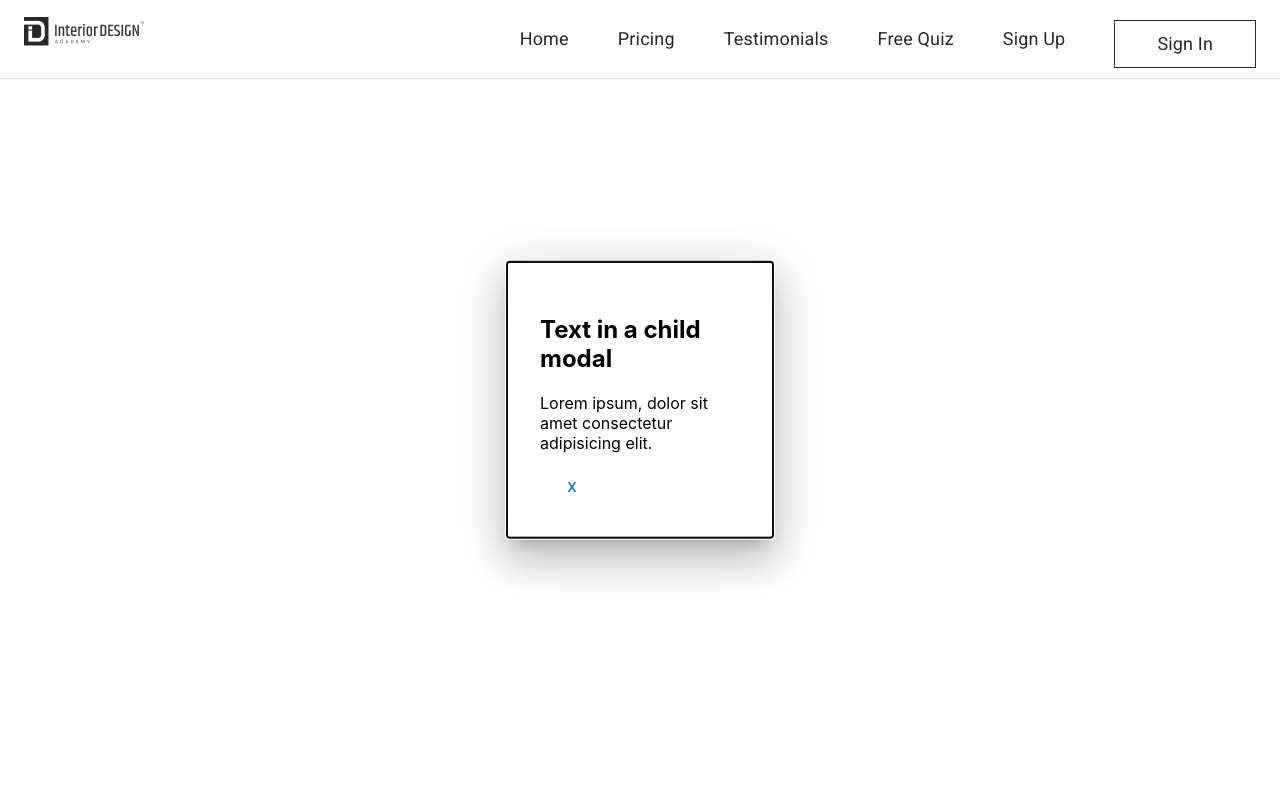
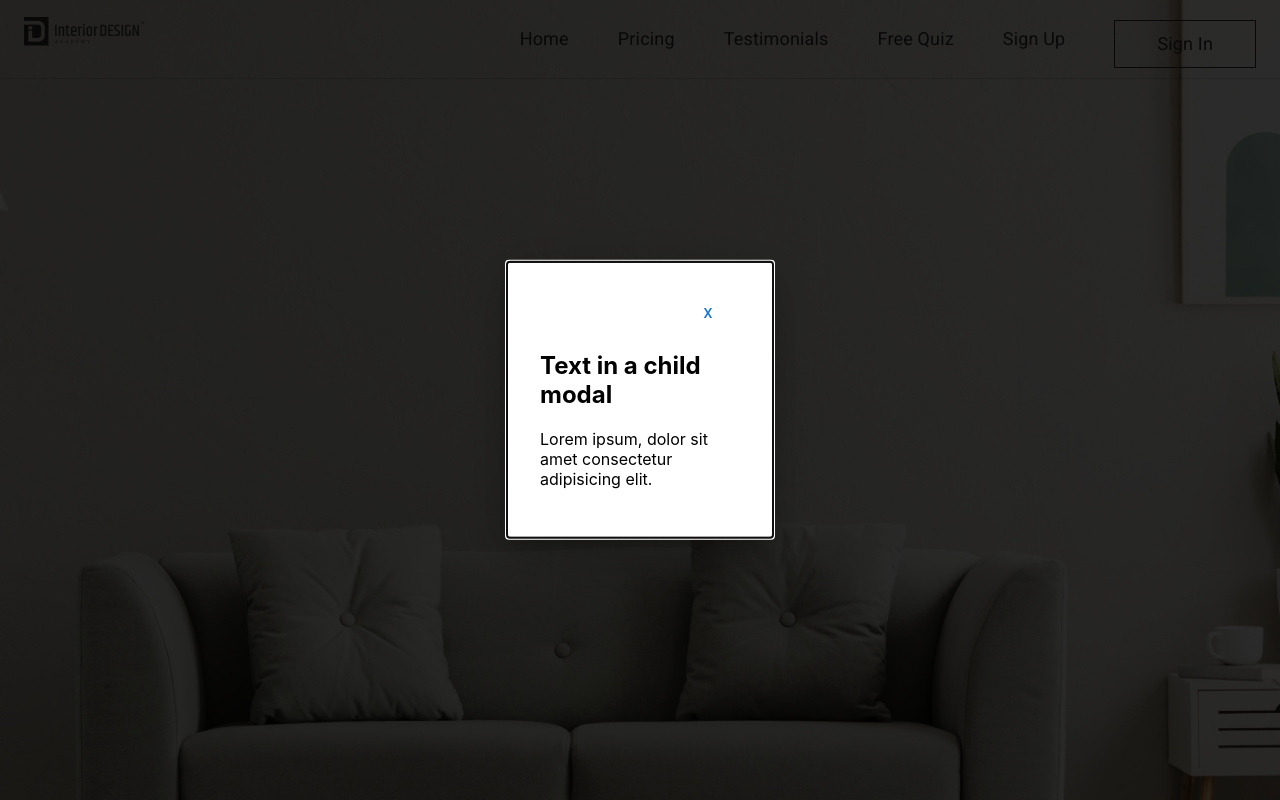
Before and after one commit to ashfak101/interior-design, a React (Create React App) app: page / in a window 1280 px wide. Both pictures are taken after a click on the element "Sign In". Built offline with nearby package versions, Linux system fonts and the light colour scheme.

Commit message:
Modal Added

```diff
--- a/src/components/Home/Banner/Banner.js
+++ b/src/components/Home/Banner/Banner.js
@@ -1,5 +1,13 @@
+import { Box } from "@mui/system";
 import React from "react";
-
+import bgImg from "../../../images/Banner/bg.png";
 export default function Banner() {
-  return <div></div>;
+  const bgImage = {
+    background: `url(${bgImg})`,
+    backgroundSize: "cover",
+    backgroundPosition: "center",
+    backgroundRepeat: "no-repeat",
+    height: "100vh",
+  };
+  return <Box sx={bgImage}></Box>;
 }
--- a/src/components/Login/Form/Form.js
+++ b/src/components/Login/Form/Form.js
@@ -22,13 +22,18 @@
       onClose={handleClose}
       aria-labelledby="child-modal-title"
       aria-describedby="child-modal-description"
+      sx={{ background: "rgba(0,0,0,0.8)" }}
     >
       <Box sx={{ ...style, width: 200 }}>
+        <Box sx={{ textAlign: "right" }}>
+          <Button sx onClick={handleClose}>
+            X
+          </Button>
+        </Box>
         <h2 id="child-modal-title">Text in a child modal</h2>
         <p id="child-modal-description">
           Lorem ipsum, dolor sit amet consectetur adipisicing elit.
         </p>
-        <Button onClick={handleClose}>X</Button>
       </Box>
     </Modal>
   );
```
Also changed, not shown: src/images/Banner/bg.png (renamed from src/images/Banner/shutterstock_1173139144 1.png).
